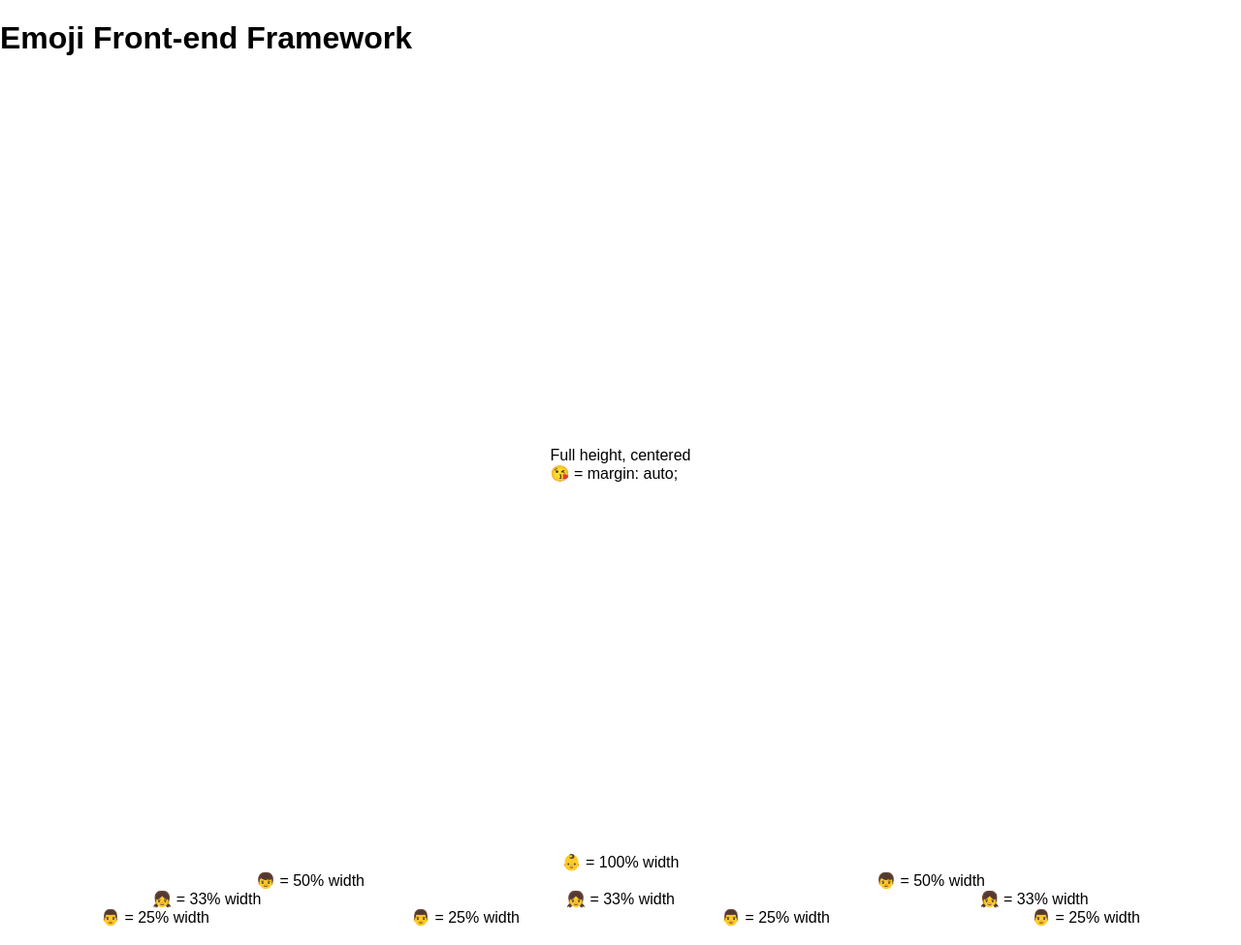
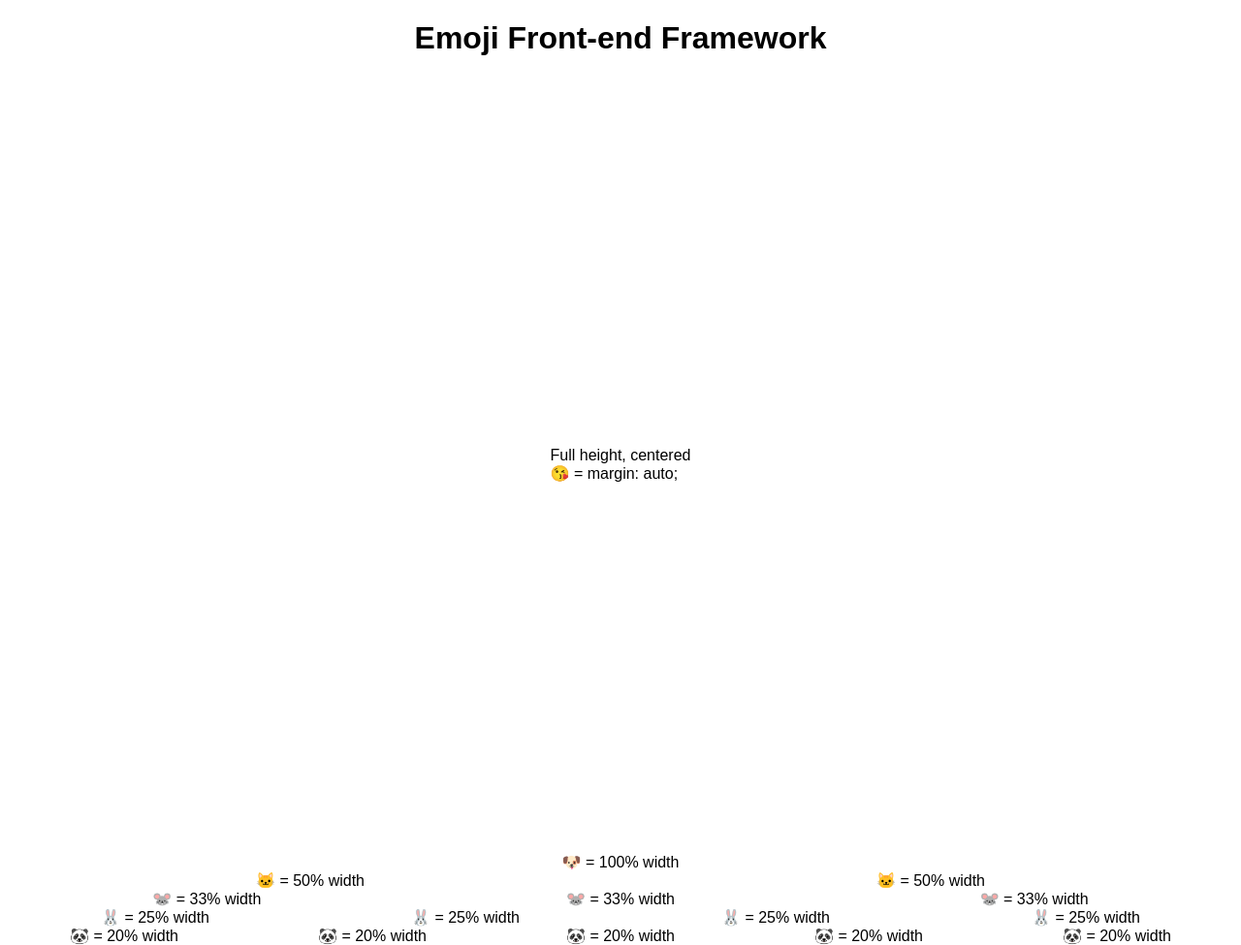
Before and after one commit to fabean/emoji-css-framework, a website: page src/index.jade in a window 1280 px wide. Shown: the whole page at 97% size. Drawn offline with nearby package versions, Linux system fonts and the light colour scheme; files that its build step writes are made by us from their sources; files whose address does not match are found by name.

Commit message:
sort of looking nice

```diff
--- a/src/css/common.css
+++ b/src/css/common.css
@@ -15,5 +15,29 @@
 }
 
 .👻 {
-  opacity: 0;
+  display: none;
 }
+
+.📱 {
+  @media (min-width: $small) {
+    &👻 {
+      display: none;
+    }
+  }
+}
+
+.💻 {
+  @media (min-width: $medium) {
+    &👻 {
+      display: none;
+    }
+  }
+}
+
+.🖥 {
+  @media (min-width: $large) {
+    &👻 {
+      display: none;
+    }
+  }
+}
--- a/src/css/grid.css
+++ b/src/css/grid.css
@@ -20,27 +20,104 @@
   margin: auto;
 }
 
-.👶 {
+.🐶 {
   flex: 1 100%;
 }
 
-.👦 {
+.🐱 {
   flex: 1 50%;
 }
 
-.👧 {
+.🐭 {
   flex: 1 33%;
 }
 
-.👨 {
+.🐰 {
   flex: 1 25%;
 }
 
-.👩 {
+.🐼 {
   flex: 1 20%;
 }
 
+.📱 {
+  @media (min-width: $small) {
+    &🐶 {
+      flex: 1 100%;
+    }
+
+    &🐱 {
+      flex: 1 50%;
+    }
+
+    &🐭 {
+      flex: 1 33%;
+    }
+
+    &🐰 {
+      flex: 1 25%;
+    }
+
+    &🐼 {
+      flex: 1 20%;
+    }
+
+  }
+}
+
+.💻 {
+  @media (min-width: $medium) {
+    &🐶 {
+      flex: 1 100%;
+    }
+
+    &🐱 {
+      flex: 1 50%;
+    }
+
+    &🐭 {
+      flex: 1 33%;
+    }
+
+    &🐰 {
+      flex: 1 25%;
+    }
+
+    &🐼 {
+      flex: 1 20%;
+    }
+
+  }
+}
+
+.🖥 {
+  @media (min-width: $large) {
+    &🐶 {
+      flex: 1 100%;
+    }
+
+    &🐱 {
+      flex: 1 50%;
+    }
+
+    &🐭 {
+      flex: 1 33%;
+    }
+
+    &🐰 {
+      flex: 1 25%;
+    }
+
+    &🐼 {
+      flex: 1 20%;
+    }
+
+  }
+}
+
 /*
+📱💻🖥
+ small, medium, large
 
 👱
 👴
--- a/src/css/variables.css
+++ b/src/css/variables.css
@@ -1 +1,10 @@
 $standardSpacing: 2%;
+
+
+/*
+ * media queries
+ * based on min-width
+*/
+$small: 600px;
+$medium: 1000px;
+$large: 1400px;
--- a/src/index.jade
+++ b/src/index.jade
@@ -2,7 +2,7 @@ doctype html
 html(lang="en")
   head
     meta(charset="utf-8")
-    meta(name="description", content="")
+    meta(name="description", content="A CSS Framework that uses Emoji & Flexbox")
     meta(name="viewport", content="width=device-width, initial-scale=1")
     link(rel="stylesheet", href="dist/css/style.css")
     title
@@ -10,7 +10,7 @@ html(lang="en")
   body
     header
       section
-        h1
+        h1(class="👊")
           | Emoji Front-end Framework
     section(class="💪 🏢 🌮")
       div(class="😘")
@@ -18,26 +18,40 @@ html(lang="en")
         br
         | 😘 = margin: auto;
     section(class="💪 🌮 🌯 👊")
-      div(class="👶")
-        | 👶 = 100% width
-      div(class="👦")
-        | 👦 = 50% width
-      div(class="👦")
-        | 👦 = 50% width
-      div(class="👧")
-        | 👧 = 33% width
-      div(class="👧")
-        | 👧 = 33% width
-      div(class="👧")
-        | 👧 = 33% width
-      div(class="👨")
-        | 👨 = 25% width
-      div(class="👨")
-        | 👨 = 25% width
-      div(class="👨")
-        | 👨 = 25% width
-      div(class="👨")
-        | 👨 = 25% width
+      div(class="🐶")
+        | 🐶 = 100% width
+    section(class="💪 🌮 🌯 👊")
+      div(class="🐶 📱🐱")
+        | 🐱 = 50% width
+      div(class="🐶 📱🐱")
+        | 🐱 = 50% width
+    section(class="💪 🌮 🌯 👊")
+      div(class="🐶 📱🐭")
+        | 🐭 = 33% width
+      div(class="🐶 📱🐭")
+        | 🐭 = 33% width
+      div(class="🐶 📱🐭")
+        | 🐭 = 33% width
+    section(class="💪 🌮 🌯 👊")
+      div(class="🐱 💻🐰")
+        | 🐰 = 25% width
+      div(class="🐱 💻🐰")
+        | 🐰 = 25% width
+      div(class="🐱 💻🐰")
+        | 🐰 = 25% width
+      div(class="🐱 💻🐰")
+        | 🐰 = 25% width
+    section(class="💪 🌮 🌯 👊")
+      div(class="🐱 💻🐼")
+        | 🐼 = 20% width
+      div(class="🐱 💻🐼")
+        | 🐼 = 20% width
+      div(class="🐱 💻🐼")
+        | 🐼 = 20% width
+      div(class="🐱 💻🐼")
+        | 🐼 = 20% width
+      div(class="🐱 💻🐼")
+        | 🐼 = 20% width
 
     footer
 
```
Also changed, not shown: dist/css/style.css, index.html.
